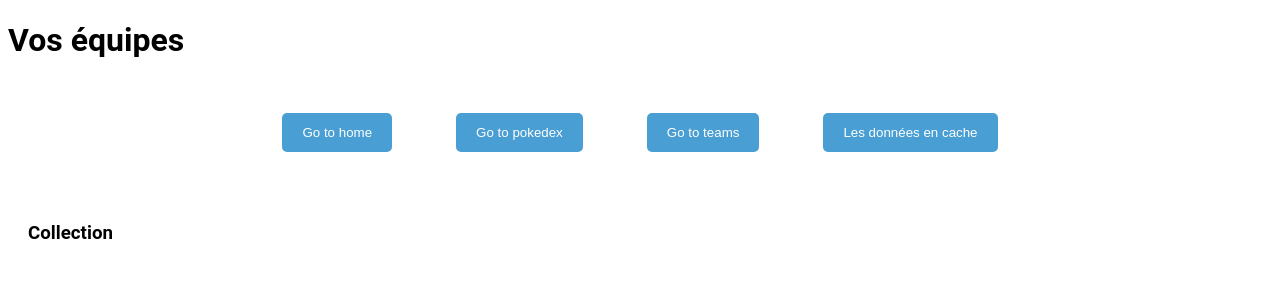
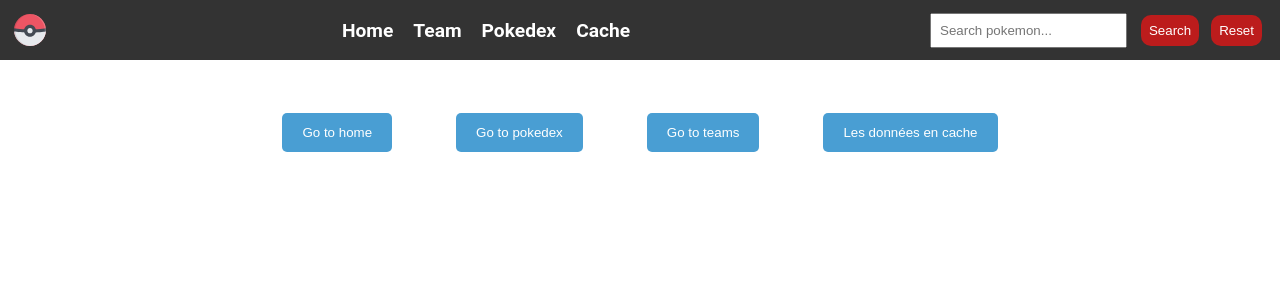
Before and after one commit to AlexandreLefay/mini-projet-python, a Django app: template pokedexpy/MonApplication/templates/detail_team.html in a window 1280 px wide. Shown: the top 300 px of the page. Run offline with Django 5.2, Linux system fonts and the light colour scheme; the template is opened without the code that fills it, so the values that code supplies are empty.

Commit message:
ajout style pokedex sur création d'équipe + ajout navbar sur toutes les pages

```diff
--- /dev/null
+++ b/pokedexpy/MonApplication/static/css/navbar.css
@@ -0,0 +1,68 @@
+.navbar {
+    background-color: #333;
+    padding: 10px;
+    position: fixed;
+    top: 0;
+    left: 0;
+    width: 100%;
+    display: flex;
+    justify-content: space-between;
+    align-items: center;
+    z-index: 500;
+}
+
+.logo {
+    width: 4vh;
+    margin: 0.5vh 2vh 0.5vh 0.5vh;
+}
+
+.nav-links {
+    list-style: none;
+    display: flex;
+    margin: 0;
+    padding: 0;
+}
+
+.nav-links li {
+    margin-right: 20px;
+}
+
+.nav-links a {
+    text-decoration: none;
+    color: #fff;
+    font-weight: bold;
+    font-size: 1.2em;
+}
+
+.nav-links a:hover {
+    color: #a4a4a4;
+    /* Couleur du texte au survol */
+    border-bottom: 2px solid #7a7a7a;
+    /* Bordure inférieure au survol */
+}
+
+.search-container {
+    display: flex;
+    align-items: center;
+}
+
+.search-container input {
+    padding: 8px;
+    margin-right: 10px;
+}
+
+.search-container button {
+    padding: 8px;
+    background-color: #ee1515bc;
+    border-radius: 10px;
+    margin-right: 1vh;
+    color: #fff;
+    border: none;
+    cursor: pointer;
+}
+
+.content {
+    margin-top: 80px;
+    /* Pour compenser la hauteur de la navbar fixée */
+    padding: 20px;
+}
--- a/pokedexpy/MonApplication/static/css/pokedex.css
+++ b/pokedexpy/MonApplication/static/css/pokedex.css
@@ -213,8 +213,6 @@ body {
   float: right;
 }
 
-.pokemon-name {}
-
 .pokemon-popup {
   position: fixed;
   right: 10px;
@@ -245,76 +243,6 @@ body {
   font-size: 20px;
   cursor: pointer;
 }
-
-.navbar {
-  background-color: #333;
-  padding: 10px;
-  position: fixed;
-  top: 0;
-  left: 0;
-  width: 100%;
-  display: flex;
-  justify-content: space-between;
-  align-items: center;
-  z-index: 500;
-}
-
-.logo {
-  width: 4vh;
-  margin: 0.5vh 2vh 0.5vh 0.5vh;
-}
-
-.nav-links {
-  list-style: none;
-  display: flex;
-  margin: 0;
-  padding: 0;
-}
-
-.nav-links li {
-  margin-right: 20px;
-}
-
-.nav-links a {
-  text-decoration: none;
-  color: #fff;
-  font-weight: bold;
-  font-size: 1.2em;
-}
-
-.nav-links a:hover {
-  color: #a4a4a4;
-  /* Couleur du texte au survol */
-  border-bottom: 2px solid #7a7a7a;
-  /* Bordure inférieure au survol */
-}
-
-.search-container {
-  display: flex;
-  align-items: center;
-}
-
-.search-container input {
-  padding: 8px;
-  margin-right: 10px;
-}
-
-.search-container button {
-  padding: 8px;
-  background-color: #ee1515bc;
-  border-radius: 10px;
-  margin-right: 1vh;
-  color: #fff;
-  border: none;
-  cursor: pointer;
-}
-
-.content {
-  margin-top: 80px;
-  /* Pour compenser la hauteur de la navbar fixée */
-  padding: 20px;
-}
-
 
 .pokemon-card {
   cursor: pointer;
--- a/pokedexpy/MonApplication/templates/collection.html
+++ b/pokedexpy/MonApplication/templates/collection.html
@@ -54,7 +54,5 @@
             />
         </div>
         {% endfor %}
-
-
     </div>
 </div>
--- a/pokedexpy/MonApplication/templates/detail_team.html
+++ b/pokedexpy/MonApplication/templates/detail_team.html
@@ -8,13 +8,20 @@
             href="{% static 'css/pokedex.css' %}"
     />
     <link
+        rel="stylesheet"
+        type="text/css"
+        href="{% static 'css/navbar.css' %}"
+/>
+    <link
 			rel="stylesheet"
 			type="text/css"
 			href="{% static 'css/team.css' %}"
 		/>
     <title>Vos équipes</title>
 </head>
-<body>  <h1>Vos équipes</h1>
+<body>
+    {% include 'navbar.html' %}
+    <h1>Vos équipes</h1>
         <div class="links-container">
             <div class="box-container">
                 <button onclick="window.location.href='http://localhost:8000'" class="open-button">
@@ -56,42 +63,29 @@
                 </div>
             </div>
         {% endfor %}
-
-        <div class="collection">
-            <div class="collection-header">
-                <h3>Collection</h3>
-            </div>
-            <div class="collection-grid">
-                {% for pokemon in pokemon_data %}
-                    <a href="{{ request.path }}?pokemon_id={{ pokemon.id }}">
-                        <div class="pokemon-card">
-                            <div class="collection-item">
-                                <div>#{{ pokemon.id }}</div>
-                                <img
-                                        src="{{ pokemon.sprite_front }}"
-                                        alt="{{ pokemon.name }} sprite"
-                                />
-                            </div>
+        <div class="collection-grid">
+            {% for pokemon in pokemon_data %}
+            <a href="{{ request.path }}?pokemon_id={{ pokemon.id }}">
+                <div class="pokemon-card {{ pokemon.types.0 }}">
+                    <div class="card-left">
+                        <div class="pokemon-id">N°{{ pokemon.id }}</div>
+                        <div class="pokemon-name">{{ pokemon.name|title }}</div>
+                        <div class="pokemon-types">
+                            {% for type in pokemon.types %}
+                                <div class="pokemon-type">{{ type }}</div>
+                            {% endfor %}
                         </div>
-                    </a>
-                    <div
-                            id="popup-{{ pokemon.id }}"
-                            class="popup"
-                            onclick="hidePopup('{{ pokemon.id }}')"
-                    >
-                        <h2>NOM : {{ pokemon.name }}</h2>
-                        <p>TYPES : {{ pokemon.types }}</p>
-                        <p>ID : #{{ pokemon.id }}</p>
-                        <p>attack :{{ pokemon.moves }}</p>
-                        <p>TAILLE : {{ pokemon.height }}</p>
-                        <p>HP :{{ pokemon.hp }}</p>
+                    </div>
+                    <div class="card-right">
                         <img
+                                class="pokemon-sprite"
                                 src="{{ pokemon.sprite_front }}"
                                 alt="{{ pokemon.name }} sprite"
                         />
                     </div>
-                {% endfor %}
-            </div>
+                </div>
+            </a>
+            {% endfor %}
         </div>
     </body>
 </html>
--- a/pokedexpy/MonApplication/templates/team.html
+++ b/pokedexpy/MonApplication/templates/team.html
@@ -8,8 +8,14 @@
 			type="text/css"
 			href="{% static 'css/team.css' %}"
 		/>
+        <link
+            rel="stylesheet"
+            type="text/css"
+            href="{% static 'css/navbar.css' %}"
+    />
     </head>
     <body>
+        {% include 'navbar.html' %}
         <h1>Vos équipes</h1>
         <div class="first-level-container">
             <div class="box-container">
```
Also changed, not shown: pokedexpy/MonApplication/templates/pokedex.html (+5 -18 lines).
